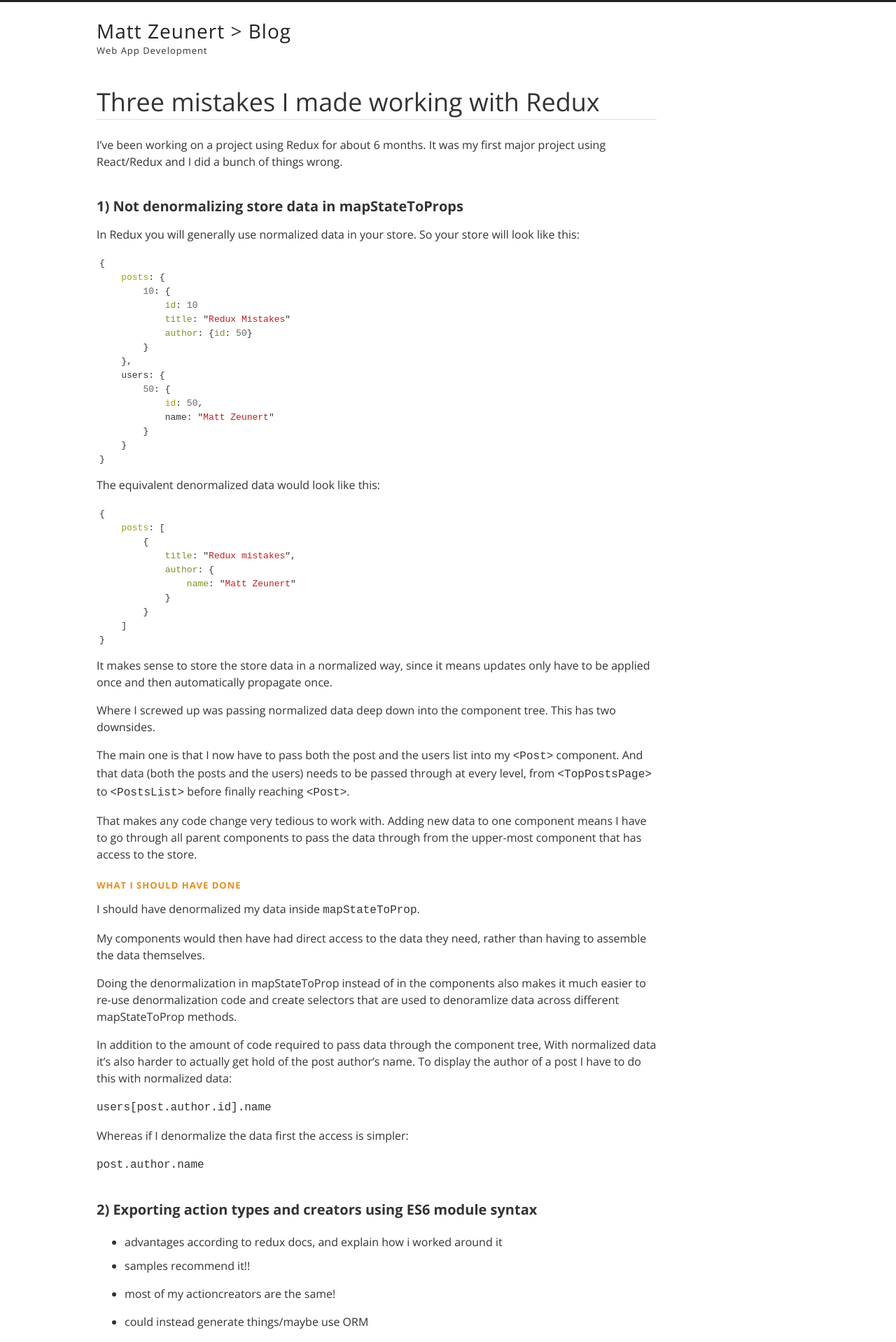
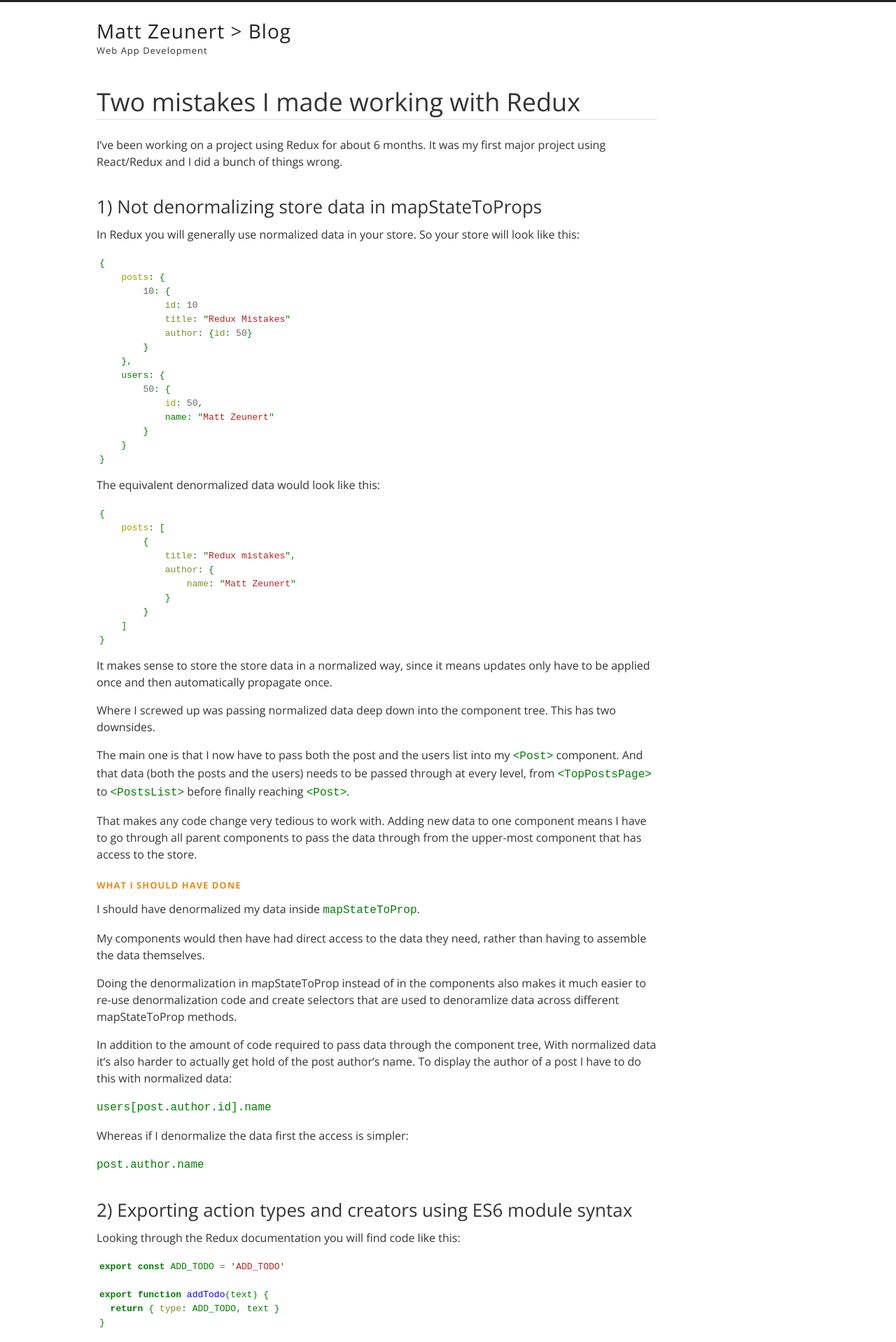
Before and after one commit to mattzeunert/mattzeunert.github.io, a Jekyll site: the page built from _posts/2016-06-03-redux-mistakes.md, in a window 1280 px wide. Shown: the top 1918 px of the page at 70% size. Built offline with Jekyll 4.4.1, drawn with Linux system fonts in a browser that asks for light colours; nearby versions of some CDN libraries; some of the changed text lies outside the part shown.

Commit message:
More post writing.

```diff
--- a/_posts/2016-06-03-redux-mistakes.md
+++ b/_posts/2016-06-03-redux-mistakes.md
@@ -1,6 +1,6 @@
 ---
 layout: post
-title: Three mistakes I made working with Redux
+title: Two mistakes I made working with Redux
 date: 2016-05-31
 ---
 
@@ -69,25 +69,49 @@ Whereas if I denormalize the data first the access is simpler:
 
 ## 2) Exporting action types and creators using ES6 module syntax
 
-- advantages according to redux docs, and explain how i worked around it
-- samples recommend it!!
+Looking through the Redux documentation you will find code like this:
 
-- most of my actioncreators are the same!
+{% highlight javascript %}
+export const ADD_TODO = 'ADD_TODO'
 
-- could instead generate things/maybe use ORM
+export function addTodo(text) {
+  return { type: ADD_TODO, text }
+}
+{% endhighlight %}
 
-- btw that samenesss thing also applies to reducers
+This code uses the ES6 module syntax to export values that can then be imported using `import {addTodo} from "./actions.js"`.
 
+This has some advantages that are mentioned in the redux docs, for example it's easy to keep track of all availalble action types. if an action type is mis-typed it will be obvious right away (since the imported value will be undefined, unlike if you typed the string literal every time).
 
+In theory it also allows static import checking, since every exported value is explicitly defined. However I assume most projects don't currently do anything like that.
 
-## 3) Not separating between container and UI components
+However I eventually found this structure very limiting. A lot of my actions did similar things to different data types. `ADD_TODO`, `ADD_POST`, `ADD_USER`, etc.
+
+Using the ES6 export made it harder to split up my code into different files and then mass export all imported todo or user related actions.
+
+It also meant that even once I had written a re-usable generator function for actions and actionCreators it still had to manually import them.
+
+### What I should have done
+
+My Redux logic was basically a database running on the front-end. I should have used some kind of ORM, either as a library or just writing my own generator logic from the start.
+
+Rather than separating actions, action creators and reducers I ended up writing a generator function.
+
+I pass the name of the data type (e.g. "users") into the generator function. The generator function is then able to generate common actions like "add" and handle them in the reducer.
+
+I can still create custom action creators when necessary.
+
+I can also add my own action handlers to the generated reducer, but most of the time the generated handler will be sufficient.
+
+I keep track of all action types I create, so I can still do these two things:
+
+- see what actions and actionCreators are available
+- check that no reducer is trying to handle an action type that doesn't exist
 
 ## Do you even need Redux?
 
-- just global store with mutations in one place
-- does perf even matter?
-- if you do immutable data you can easily add shouldcompupdate without much cost
+I'm happy with my Redux setup now, and I enjoy working with it. However, it does add a bunch of extra work to make how your app interacts with your data more explicit.
 
-## notes
+It's easy to get carried away worrying about performance, but unless you are actually running into issues you'll be better off focussing on improving your product.
 
-- make sure throughout you descirbe the mistake and what you should have done instead / what you're doing now
+Before starting on a project, think about whether you really need Redux/Flux, or whether some global state is good enough. Doing a full app re-render might not be so bad, and you can still opt out selectively where appropriate.
--- a/sass/main.scss
+++ b/sass/main.scss
@@ -39,6 +39,13 @@ $blue: #44a;
 
 .content .highlight {
     line-height: 20px;
+    .err {
+        border: none;
+    }
+}
+
+.content code {
+    color: green;
 }
 
 .non-techies-bottom-nav a.prev {
@@ -224,13 +231,12 @@ a
 }
 .content h2 {
     // color: #44a;
-    font-size: 16px;
     margin-top: 40px;
     margin-bottom: 0px;
     letter-spacing: 0px;
-    font-weight: bold;
+    font-weight: normal;
     text-transform: none;
-    font-size: 20px;
+    font-size: 26px;
     padding-bottom: 6px;
 }
 .content h3 {
```
